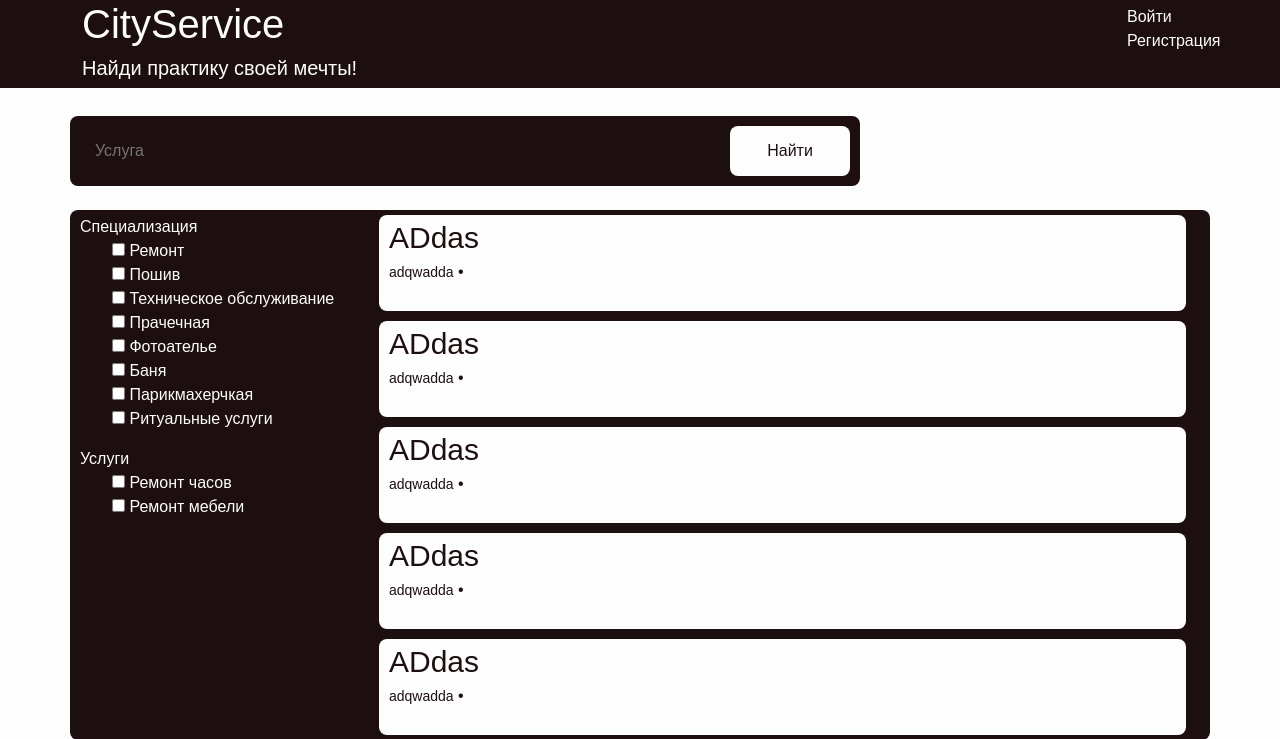
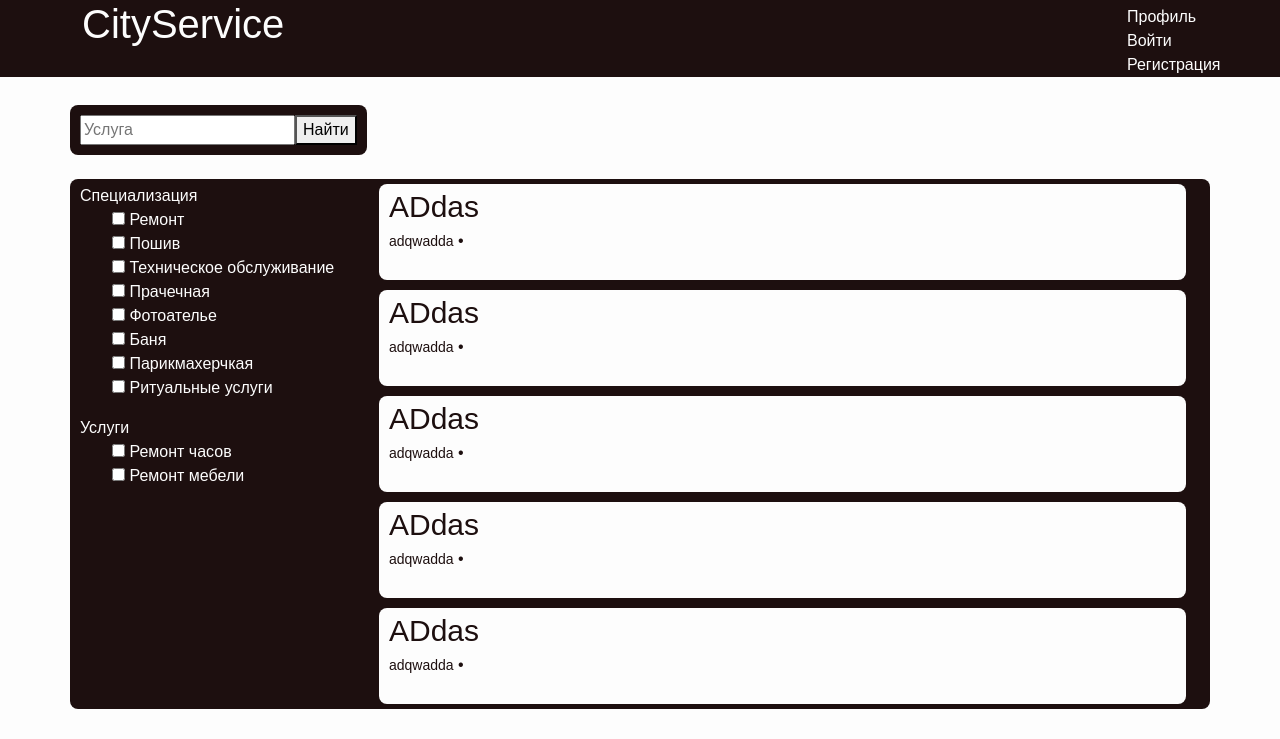
Before and after one commit to bleedcloudVIII/city_service, a Django app: page /cityservice/ in a window 1280 px wide. Shown: the top 739 px of the page. Run offline with Django 5.2, Linux system fonts and the light colour scheme; some libraries are stand-ins or nearby versions.

Commit message:
shit shit shit shit

```diff
--- a/companies/templates/company_index.html
+++ b/companies/templates/company_index.html
@@ -20,19 +20,17 @@
             <div class="row">
                 <div class="col-11">
                     <h1 class="text-left cs-h1">CityService</h1>
-
-                    <h5 class="text-left cs-h5 cs-header-text">Найди практику своей мечты!</h5>
                 </div>
                 <div class="col-1 cs-registration">
                     {% comment %} Регистрация и вход пользователя {% endcomment %}
                     {% comment %} Если пользователь вошёл, то эти ссылки убираются и появляется ссылка на профиль {% endcomment %}
                     {% comment %} ???????? {% endcomment %}
-                    {% if request.user.is_authenticated %}
+                    {% comment %} {% if request.user.is_authenticated %} {% endcomment %}
                         <a href="" class="cs-a-registr">Профиль</a>
-                    {% else %}
+                    {% comment %} {% else %} {% endcomment %}
                         <a href="{% url 'company_login'%}" class="cs-a-registr">Войти</a>
                         <a href="{% url 'company_registration'%}" class="cs-a-registr">Регистрация</a>
-                    {% endif %}
+                    {% comment %} {% endif %} {% endcomment %}
 
                 </div>
             </div>
--- a/companies/templates/company_login.html
+++ b/companies/templates/company_login.html
@@ -34,13 +34,14 @@
             <div class="col cs-form">
                 <div>
                     <form method="post" action="#">
-                        <input class="cs-input" placeholder="Имя для входа">
+                        {{ form.as_p }}
+                        {% comment %} <input class="cs-input" placeholder="Имя для входа">
                         <br>
                         <input class="cs-input" placeholder="Пароль">
                         <br>
                         <button type="button" class="cs-button">Войти</button>
                         <br>
-                        <a class="cs-a cs-voiti" href="{% url 'company_registration'%}">Регистрация</a>
+                        <a class="cs-a cs-voiti" href="{% url 'company_registration'%}">Регистрация</a> {% endcomment %}
                     </form>
                 </div>
 
--- a/companies/views.py
+++ b/companies/views.py
@@ -2,6 +2,7 @@ from django.shortcuts import render, HttpResponse
 
 from companies.models import Company
 
+from companies.forms import CompanyLoginForm
 
 # Ремонт
 # Пошив
@@ -98,10 +99,13 @@ def index(request):
     return render(request, 'company_index.html', context)
 
 def registration(request):
-    return render(request, 'company_registration.html')
+   return render(request, 'company_registration.html')
 
 def login(request):
-    return render(request, 'company_login.html')
+  context = {
+    'form': CompanyLoginForm()
+  }
+  return render(request, 'company_login.html')
 
 def profile(request):
-    return render(request, 'company_profile.html')
+   return render(request, 'company_profile.html')
--- a/static/company_style.css
+++ b/static/company_style.css
@@ -161,27 +161,27 @@ hr {
 
 .cs-input {
 
-    text-decoration: none;
-    padding: 15px;
-    height: 50px;
+    /* text-decoration: none; */
+    /* padding: 15px; */
+    /* height: 50px; */
     /* width: 390px; */
-    width: 50vw;
-    min-width: 100px;
-    margin-right: 10px;
-    border-radius: 8px;
-    border-style: hidden;
-    background-color: var(--colorBlack);
-    color: var(--colorWhite);
+    /* width: 50vw; */
+    /* min-width: 100px; */
+    /* margin-right: 10px; */
+    /* border-radius: 8px; */
+    /* border-style: hidden; */
+    /* background-color: var(--colorBlack); */
+    /* color: var(--colorWhite); */
 }
 
 .cs-button {
-    float: right;
-    height: 50px;
-    width: 120px;
-    border-radius: 8px;
-    background-color: var(--colorWhite);
-    color: var(--colorBlack);
-    border-style: hidden;
+    /* float: right; */
+    /* height: 50px; */
+    /* width: 120px; */
+    /* border-radius: 8px; */
+    /* background-color: var(--colorWhite); */
+    /* color: var(--colorBlack); */
+    /* border-style: hidden; */
 
     /* display: ; */
     /* margin: 0 auto; */
```
Also changed, not shown: companies/forms.py (added, +8 -0 lines), companies/models.py (+33 -15 lines), companies/migrations/0001_initial.py, companies/migrations/0002_holiday.py (deleted), companies/migrations/0003_service_company_phone_day_of_work.py (deleted), companies/migrations/0004_order_user.py (deleted), companies/migrations/0005_specialization_remove_phone_company_company_phones_and_more.py (deleted), companies/migrations/0006_rename_id_specialization_company_specialization_and_more.py (deleted), companies/migrations/0007_alter_company_table_alter_holiday_table.py (deleted), companies/migrations/0008_company_city.py (deleted), companies/migrations/0009_remove_company_city.py (deleted), db.sqlite3, users/migrations/0001_initial.py, users/migrations/0002_alter_role_user_id_role_alter_role_user_id_user.py (deleted), 2 more files.
